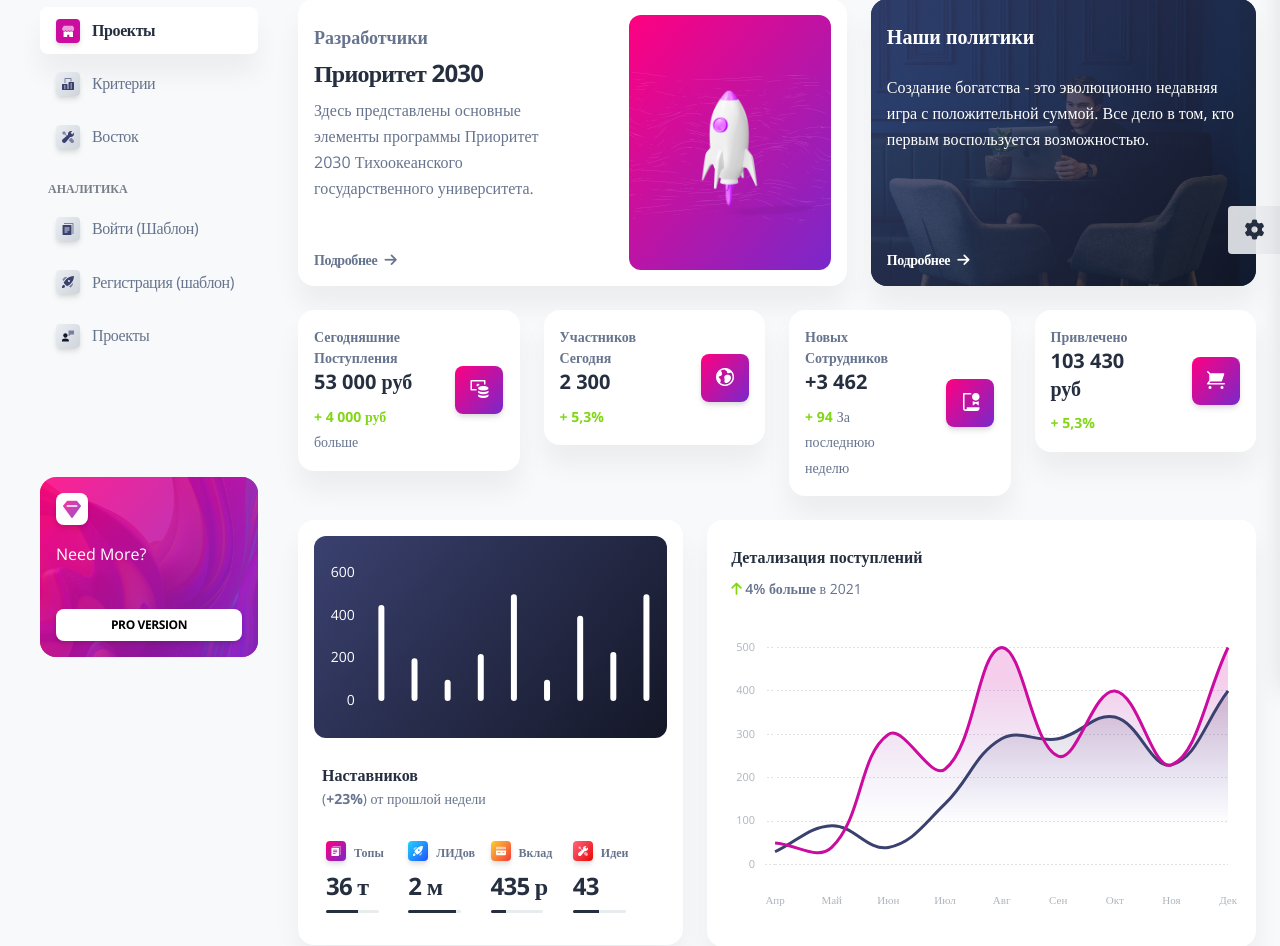
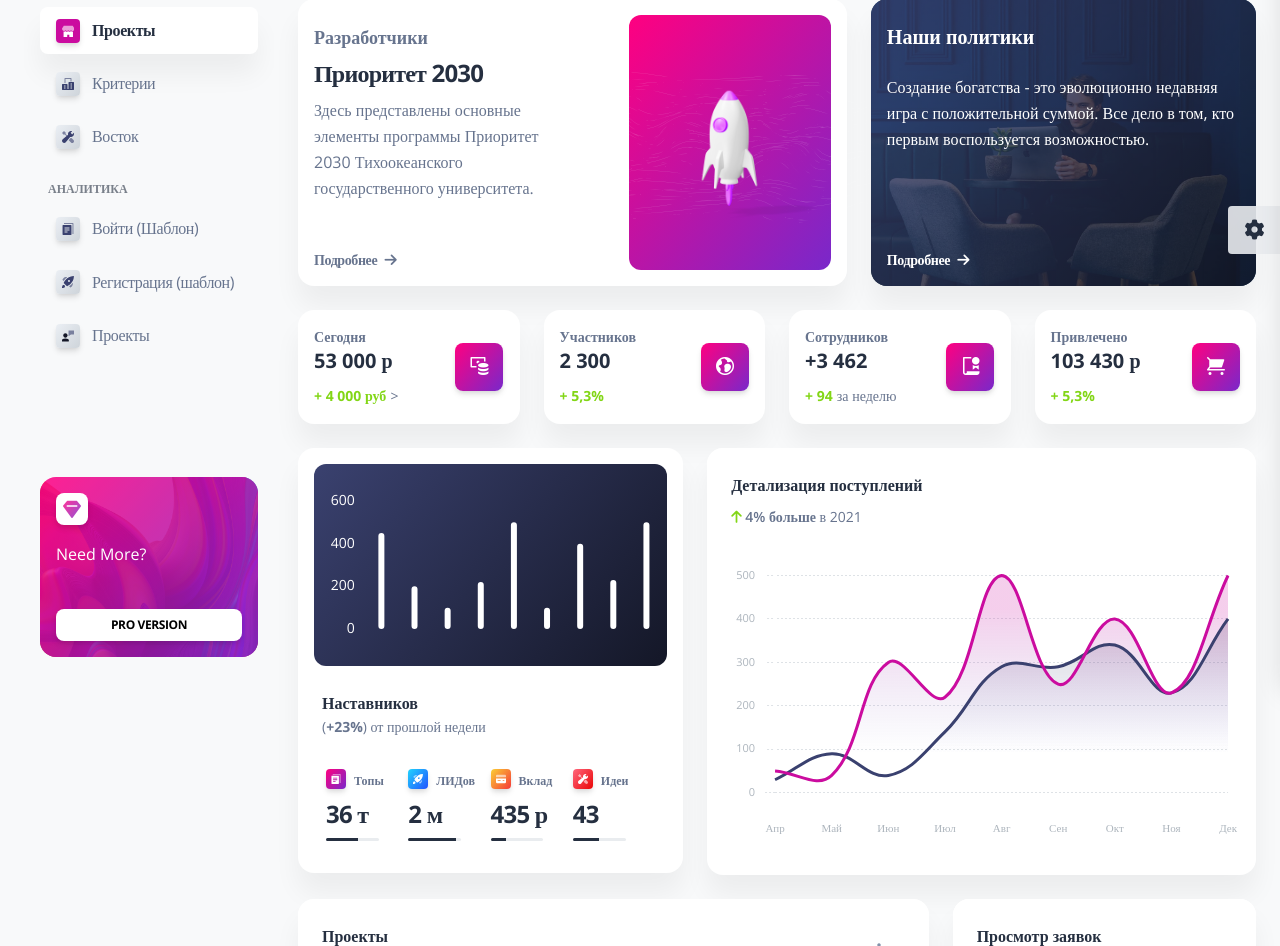
Before and after one commit to KeyAVE/django-soft-ui-dashboard-k, a Django app: page / in a window 1280 px wide. Shown: the part 114-1060 px from the top of the page. Run offline with Django 3.2, Linux system fonts and the light colour scheme; the visitor is signed in with stand-in values (Sample User, id 1); some libraries are stand-ins or nearby versions.

Commit message:
Плитки

```diff
--- a/apps/templates/home/index.html
+++ b/apps/templates/home/index.html
@@ -60,10 +60,10 @@
               <div class="row">
                 <div class="col-7">
                   <div class="numbers">
-                    <p class="text-sm mb-0 text-capitalize font-weight-bold">Сегодняшние поступления</p>
-                    <h5 class="font-weight-bolder">53 000 руб</h5>
+                    <p class="text-sm mb-0 text-capitalize font-weight-bold">Сегодня</p>
+                    <h5 class="font-weight-bolder">53 000 р</h5>
                     <span class="text-success text-sm font-weight-bolder">+ 4 000 руб</span>
-                    <span class="text-sm">больше</span>
+                    <span class="text-sm"> ></span>
                   </div>
                 </div>
                 <div class="col-5 text-end my-auto">
@@ -81,7 +81,7 @@
               <div class="row">
                 <div class="col-7">
                   <div class="numbers">
-                    <p class="text-sm mb-0 text-capitalize font-weight-bold">Участников сегодня</p>
+                    <p class="text-sm mb-0 text-capitalize font-weight-bold">Участников</p>
                     <h5 class="font-weight-bolder">2 300</h5>
                     <span class="text-success text-sm font-weight-bolder">+ 5,3%</span>
                   </div>
@@ -101,10 +101,10 @@
               <div class="row">
                 <div class="col-7">
                   <div class="numbers">
-                    <p class="text-sm mb-0 text-capitalize font-weight-bold">Новых сотрудников</p>
+                    <p class="text-sm mb-0 text-capitalize font-weight-bold">Сотрудников</p>
                     <h5 class="font-weight-bolder">+3 462</h5>
                     <span class="text-success text-sm font-weight-bolder">+ 94</span>
-                    <span class="text-sm">За последнюю неделю</span>
+                    <span class="text-sm"> за неделю</span>
                   </div>
                 </div>
                 <div class="col-5 text-end my-auto">
@@ -123,7 +123,7 @@
                 <div class="col-7">
                   <div class="numbers">
                     <p class="text-sm mb-0 text-capitalize font-weight-bold">Привлечено</p>
-                    <h5 class="font-weight-bolder">103 430 руб</h5>
+                    <h5 class="font-weight-bolder">103 430 р</h5>
                     <span class="text-success text-sm font-weight-bolder">+ 5,3%</span>
                   </div>
                 </div>
```
